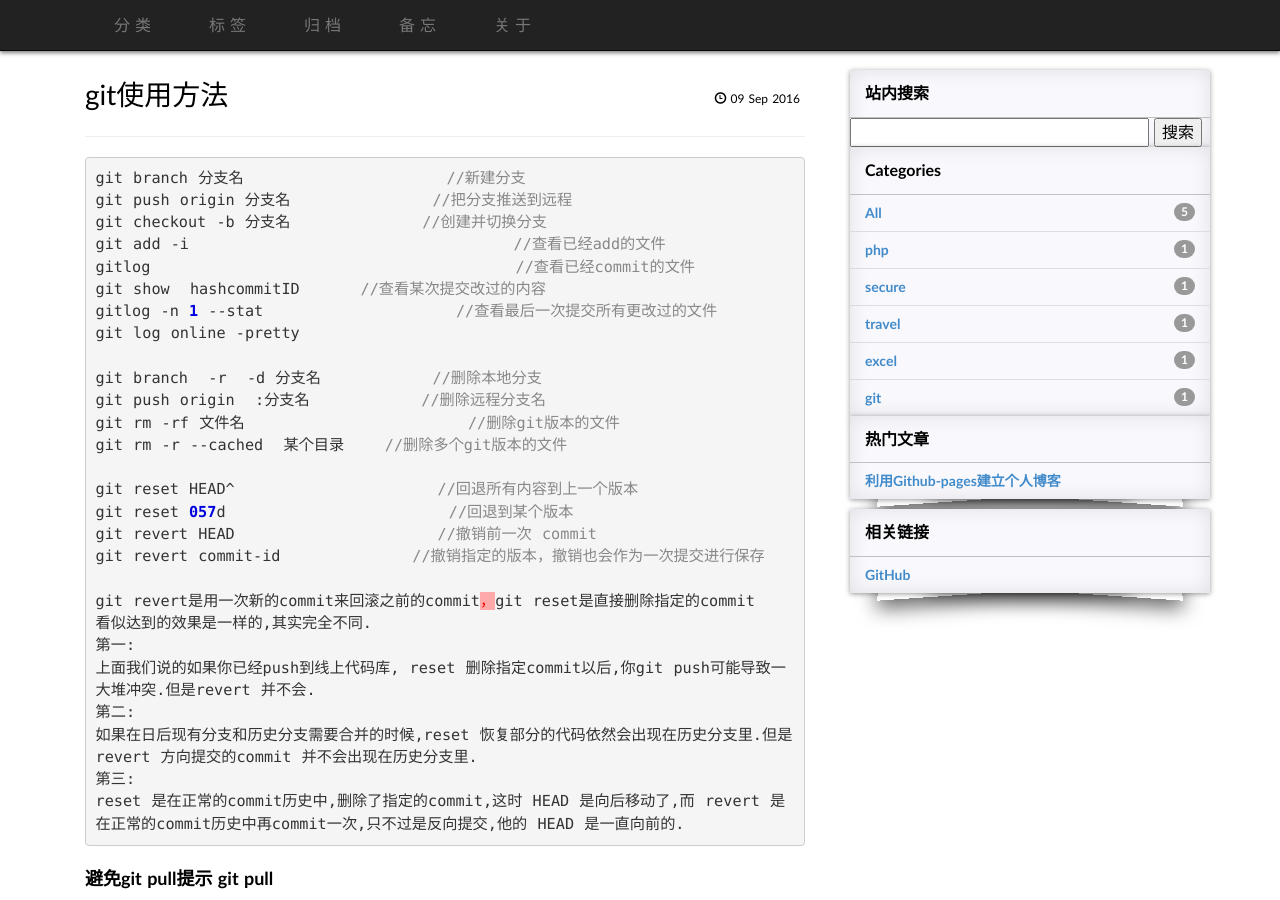
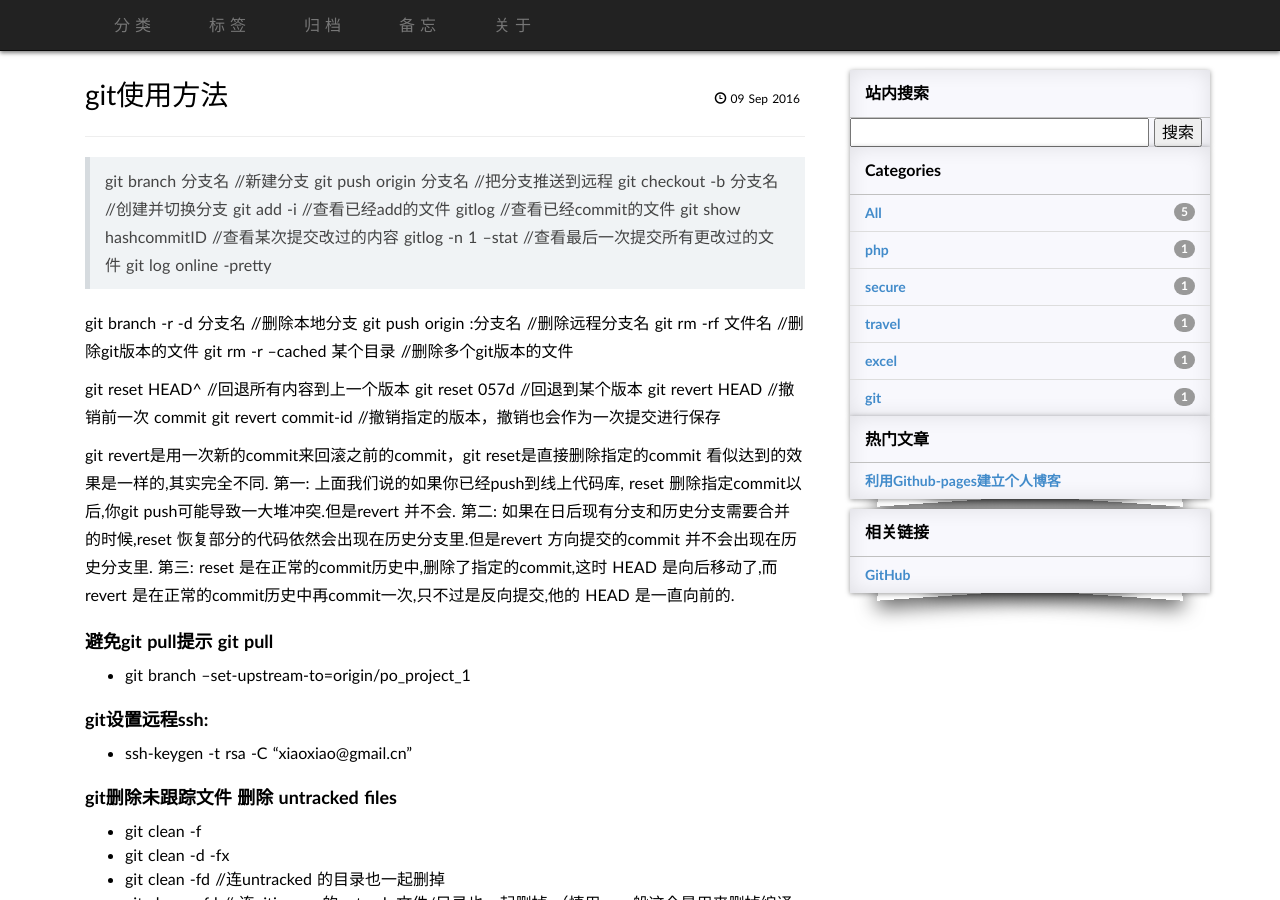
Before and after one commit to wulimin/blog, a Jekyll site: the page built from _posts/2016-09-09-git-useage.md, in a window 1280 px wide and 900 px high. Built offline with Jekyll 4.4.1, drawn with Linux system fonts in a browser that asks for light colours; nearby versions of some CDN libraries; some web fonts are replaced; library files that are not in the unit come from our copies; comment, search, counter and statistics services are not loaded.

Commit message:
Update 2016-09-09-git-useage.md

````diff
--- a/_posts/2016-09-09-git-useage.md
+++ b/_posts/2016-09-09-git-useage.md
@@ -5,11 +5,11 @@ category : git
 tag : git
 ---
 
-```javascript
-git branch 分支名                    //新建分支
-git push origin 分支名              //把分支推送到远程
-git checkout -b 分支名             //创建并切换分支
-git add -i                                //查看已经add的文件
+
+>git branch 分支名                    //新建分支
+>git push origin 分支名              //把分支推送到远程
+>git checkout -b 分支名             //创建并切换分支
+>git add -i                                //查看已经add的文件
 gitlog                                    //查看已经commit的文件
 git show  hashcommitID      //查看某次提交改过的内容
 gitlog -n 1 --stat                   //查看最后一次提交所有更改过的文件
@@ -33,7 +33,7 @@ git revert是用一次新的commit来回滚之前的commit，git reset是直接
 如果在日后现有分支和历史分支需要合并的时候,reset 恢复部分的代码依然会出现在历史分支里.但是revert 方向提交的commit 并不会出现在历史分支里.
 第三:
 reset 是在正常的commit历史中,删除了指定的commit,这时 HEAD 是向后移动了,而 revert 是在正常的commit历史中再commit一次,只不过是反向提交,他的 HEAD 是一直向前的.
-```
+
 
 ### 避免git pull提示      git pull <remote> <branch>
 * git branch --set-upstream-to=origin/po_project_1
````
